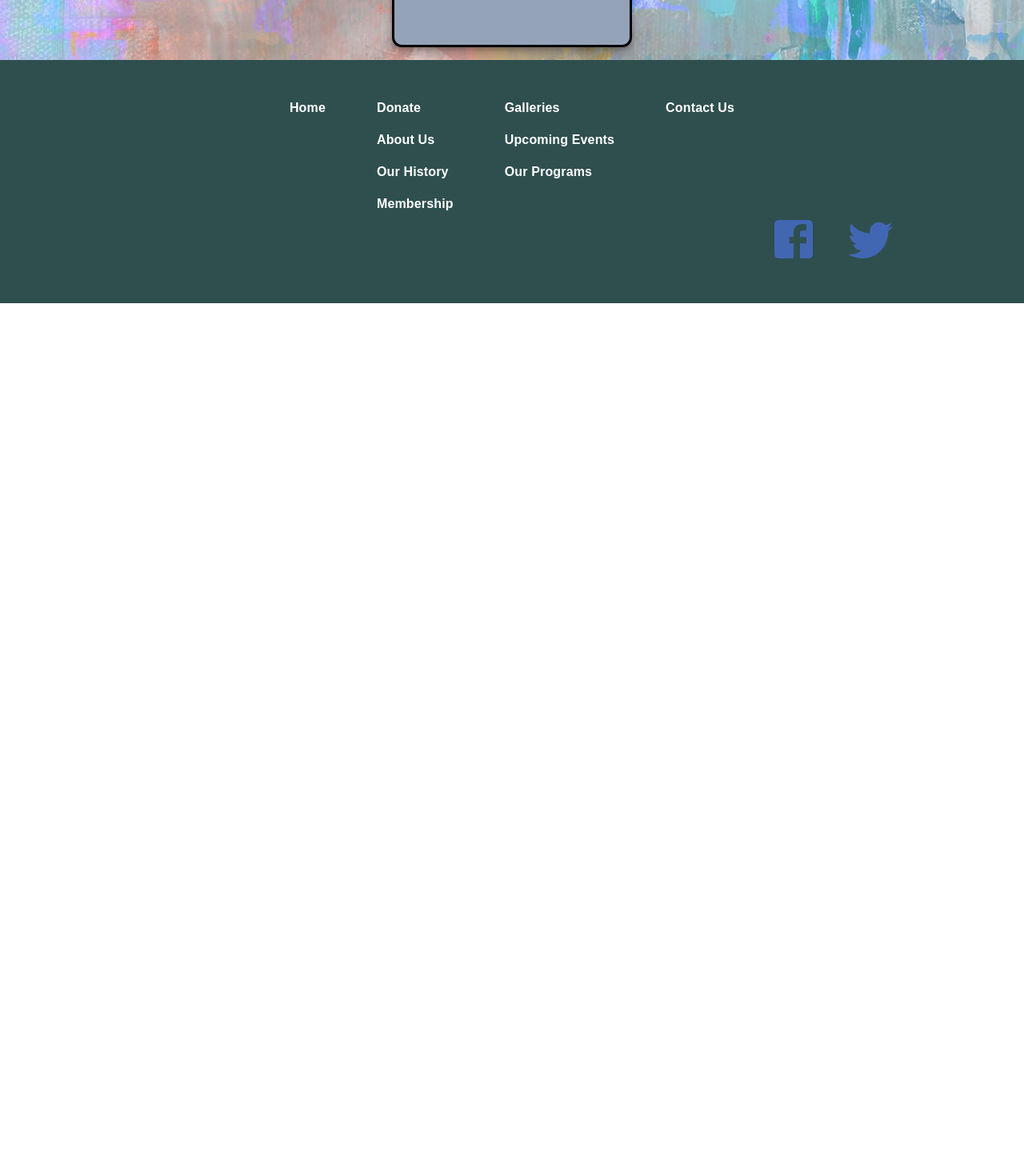
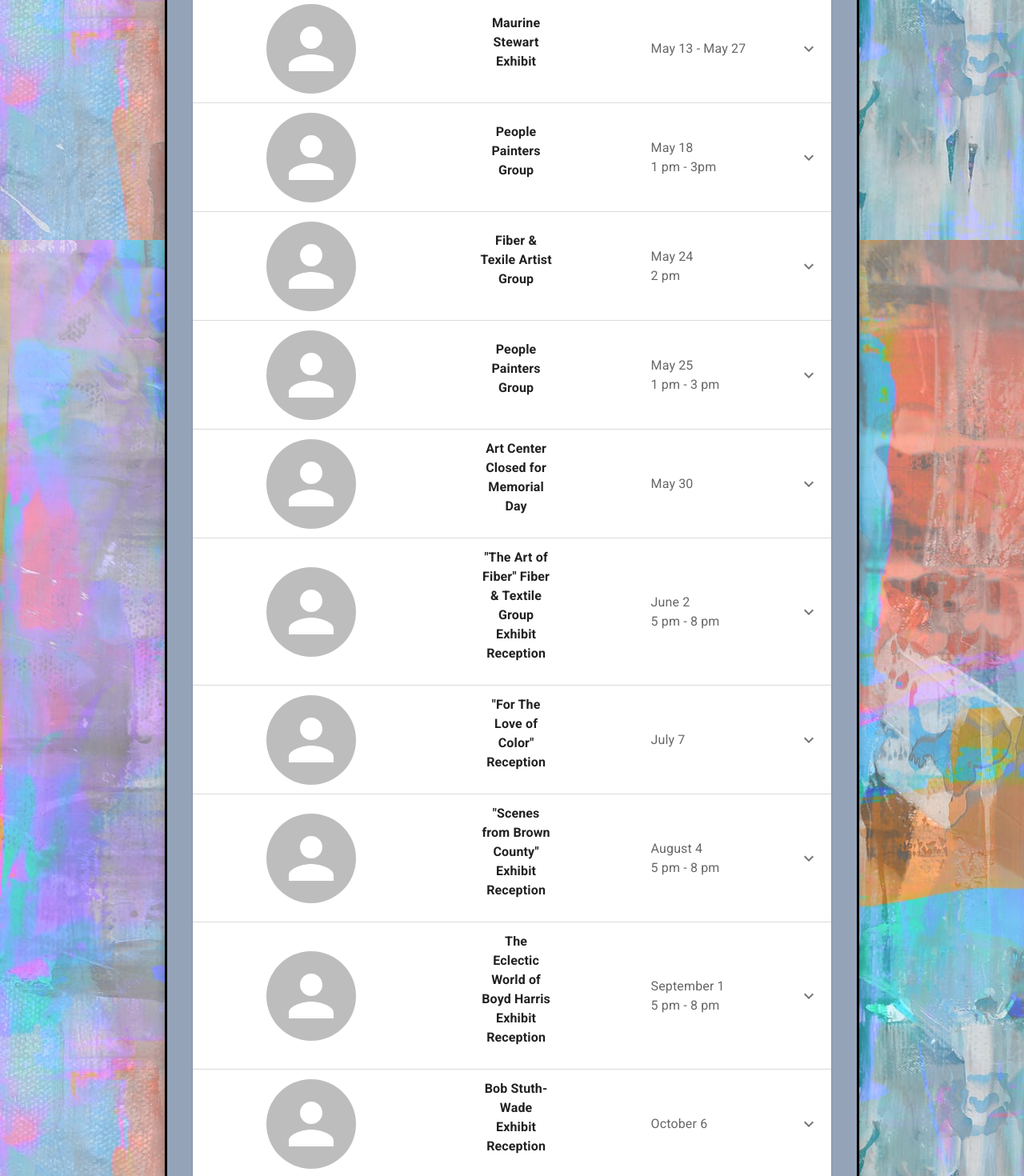
Before and after one commit to Jonathan-Day-Dev/bwd-art, a React (Create React App) app: page /event in a window 1280 px wide. Shown: the part 1000-2470 px from the top of the page at 80% size. Before the commit the page ends 1379 px from the top, so only its background shows below. Built offline with nearby package versions, Linux system fonts and the light colour scheme.

Commit message:
make size changes to Program components

```diff
--- a/src/components/Event/Programs.js
+++ b/src/components/Event/Programs.js
@@ -32,7 +32,7 @@ const Program = (props) => {
     >
       <CustomCard
         className={styles["textile-card"]}
-        maxWth={{ xs: "80%", md: "30%" }}
+        maxWth={{ xs: "80%", md: "80%" }}
         title="The Art of Fiber"
         body={
           <div>
@@ -50,7 +50,7 @@ const Program = (props) => {
               traditional arts into a contemporary environment where they can
               inspire and grow in relation to our modern contemporary world.
             </p>
-            <img src={bowl} alt="textile artists" className="mb-4 w-full" />
+            <img src={bowl} alt="textile artists" className="mb-4 w-[50%]" />
             <p className="leading-tight">
               There are many textile artists in our community, and our goal is
               to bring them together and provide a forum that inspires and
--- a/src/components/Event/components/event_data.js
+++ b/src/components/Event/components/event_data.js
@@ -1,41 +1,72 @@
-// import ducks01 from "../../../assets/ducks01.jpg";
-// import ducks02 from "../../../assets/ducks02.jpg";
-// import clay from "../../../assets/clay.jpg";
-
 const events = [
   // {
-  //   title: "Self-Drying Clay Class",
-  //   date: "April 12 & April 19, 2022",
-  //   time: "6:30-8:30",
-  //   img: clay,
-  //   description: "Learn how to make art with clay! To sign up, call (325) 641-2916 or stop by The Art Center between 2 pm and 6 pm weekdays.",
+  //   title: "",
+  //   date: "",
+  //   time: "",
+  //   img: ,
+  //   description: "",
   //   benefit: false,
-  //   price: "$25",
+  //   price: "",
   //   instructor: {
-  //     name: "Christine Brisley-Wade",
-  //     phone: "(512) 693-7032",
+  //     name: "",
+  //     phone: "",
   //     isInstructor: true,
   //   },
   // }
-    // {
-    //   title: "En Plein Air Brownwood Competition - Entry",
-    //   date: "April 2, 2022",
-    //   time: "7:30 am to 9 am",
-    //   img: ducks01,
-    //   description:
-    //     'The event is open to all artists, age 18 and older. Registration will be at the Art Center. Blank canvases will be stamped at this time. Ending time and return to the Art Center will be at 4 pm the same day. One or two plein art artworks created during the event and one studio artwork created at any time of any subject except nudes may be entered in the competition by each artist for a total of 3 works. All works accepted must remain at The Art Center for exhibit and sale through April 23, 2022. Length and width of any frame may not exceed 26". All work must be sturdily framed or gallery wrapped and ready to hang. All work must be for sale. Artists will receive 70% of the sale price of the work, with BAA receieving 30%.',
-    //   benefit: false,
-    //   price: "$20/entry",
-    // },
-    // {
-    //   title: "En Plein Air Brownwood Competition - Exhibit",
-    //   date: "April 7, 2022",
-    //   time: "5 pm to 8 pm",
-    //   img: ducks02,
-    //   description:
-    //     "The award ceremony will begin at 6 pm and the exhibit will remain open from April 7 to April 22",
-    //   benefit: false,
-    // },
+  {
+    title: "Maurine Stewart Exhibit",
+    date: "May 13 - May 27",
+  },
+  {
+    title: "People Painters Group",
+    date: "May 18",
+    time: "1 pm - 3pm"
+  },
+  {
+    title: "Fiber & Texile Artist Group",
+    date: "May 24",
+    time: "2 pm"
+  },
+  {
+    title: "People Painters Group",
+    date: "May 25",
+    time: "1 pm - 3 pm"
+  },
+  {
+    title: "Art Center Closed for Memorial Day",
+    date: "May 30",
+  },
+  {
+    title: "\"The Art of Fiber\" Fiber & Textile Group Exhibit Reception",
+    date: "June 2",
+    time: "5 pm - 8 pm"
+  },
+  {
+    title: "\"For The Love of Color\" Reception",
+    date: "July 7",
+  },
+  {
+    title: "\"Scenes from Brown County\" Exhibit Reception",
+    date: "August 4",
+    time: "5 pm - 8 pm"
+  },
+  {
+    title: "The Eclectic World of Boyd Harris Exhibit Reception",
+    date: "September 1",
+    time: "5 pm - 8 pm"
+  },
+  {
+    title: "Bob Stuth-Wade Exhibit Reception",
+    date: "October 6",
+  },
+  {
+    title: "BAA Photo Group Exhibit Reception",
+    date: "November 3",
+  },
+  {
+    title: "BAA Chili Lunch and Silent Auction Fundraiser",
+    date: "December 1",
+  }
   ];
 
   export default events;
```
